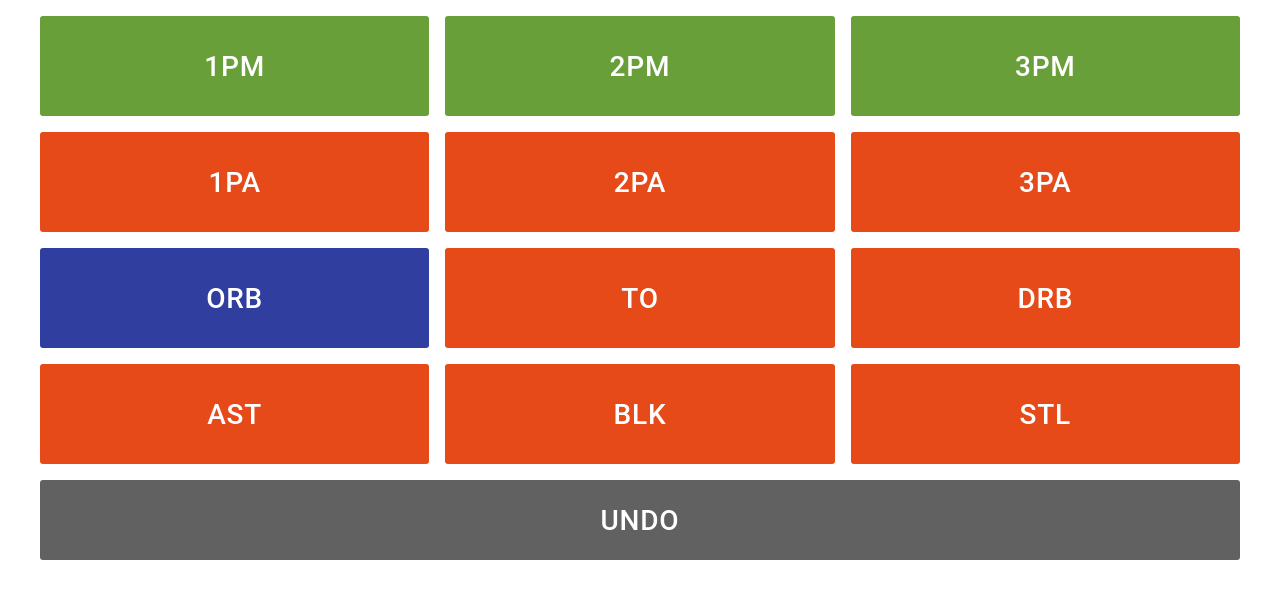
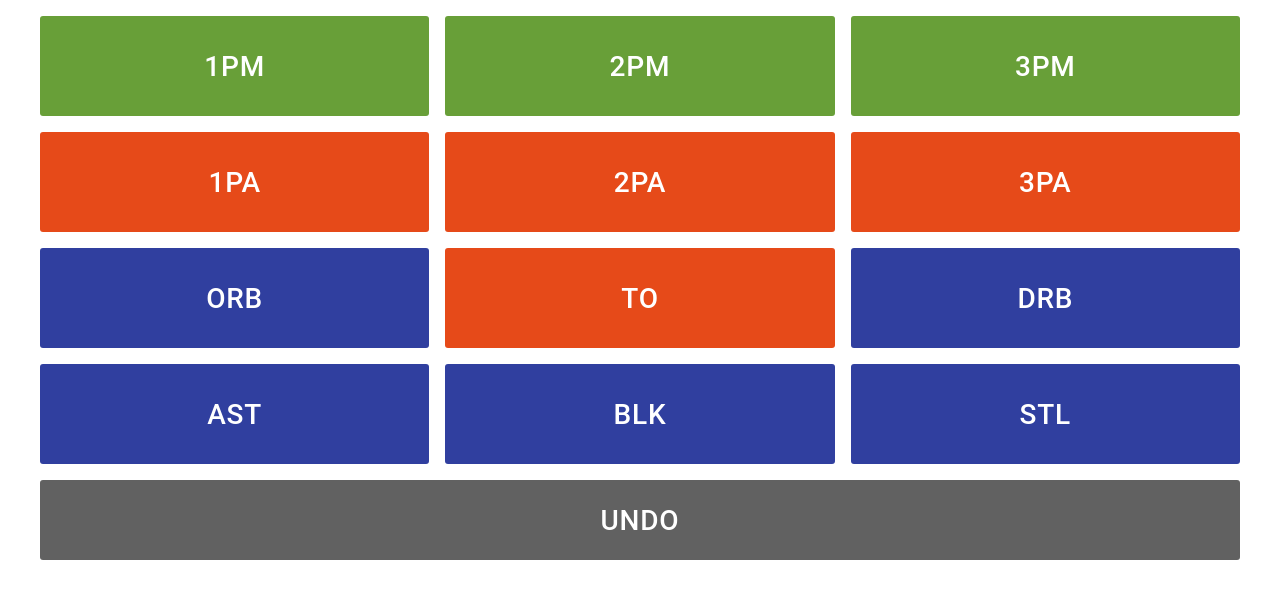
Before and after one commit to timvar/oneteam-basketball-stats, a React (Create React App) app in the folder front-oneteam-basketball-stats/: page / in a window 1280 px wide. Both pictures are taken after a click on the button "11". Shown: the top 598 px of the page. Built offline with nearby package versions, Linux system fonts and the light colour scheme.

Commit message:
playerbuttons, eventbuttons, eventreducer (playerNumber, gameEvent)

```diff
--- a/front-oneteam-basketball-stats/src/App.tsx
+++ b/front-oneteam-basketball-stats/src/App.tsx
@@ -1,11 +1,9 @@
 import React, { useState } from 'react';
-import { useDispatch } from 'react-redux';
 import { Container } from '@material-ui/core';
 import EventButtons from './EventButtons';
 import PlayerButtons from './PlayerButtons';
 
 const App: React.FC = () => {
-  const dispatch = useDispatch();
   const [showPlayerButtons, SetShowPlayerButtons] = useState(true);
   return (
     <Container>
--- a/front-oneteam-basketball-stats/src/EventButtons/index.tsx
+++ b/front-oneteam-basketball-stats/src/EventButtons/index.tsx
@@ -19,9 +19,9 @@ const EventButtons: React.FC<Props> = ({ showPlayerButtons }) => {
         height="100%"
         marginTop={0}
       >
-        <GreenButton item="1PM" />
-        <GreenButton item="2PM" />
-        <GreenButton item="3PM" />
+        <GreenButton gameEvent="1PM" showPlayerButtons={showPlayerButtons} />
+        <GreenButton gameEvent="2PM" showPlayerButtons={showPlayerButtons} />
+        <GreenButton gameEvent="3PM" showPlayerButtons={showPlayerButtons} />
       </Box>
       <Box
         display="flex"
@@ -30,9 +30,9 @@ const EventButtons: React.FC<Props> = ({ showPlayerButtons }) => {
         height="100%"
         marginTop={0}
       >
-        <OrangeButton item="1PA" />
-        <OrangeButton item="2PA" />
-        <OrangeButton item="3PA" />
+        <OrangeButton gameEvent="1PA" showPlayerButtons={showPlayerButtons} />
+        <OrangeButton gameEvent="2PA" showPlayerButtons={showPlayerButtons} />
+        <OrangeButton gameEvent="3PA" showPlayerButtons={showPlayerButtons} />
       </Box>
       <Box
         display="flex"
@@ -41,9 +41,9 @@ const EventButtons: React.FC<Props> = ({ showPlayerButtons }) => {
         height="100%"
         marginTop={0}
       >
-        <BlueButton item="ORB" showPlayerButtons={showPlayerButtons} />
-        <OrangeButton item="TO" />
-        <OrangeButton item="DRB" />
+        <BlueButton gameEvent="ORB" showPlayerButtons={showPlayerButtons} />
+        <OrangeButton gameEvent="TO" showPlayerButtons={showPlayerButtons} />
+        <BlueButton gameEvent="DRB" showPlayerButtons={showPlayerButtons} />
       </Box>
       <Box
         display="flex"
@@ -52,12 +52,12 @@ const EventButtons: React.FC<Props> = ({ showPlayerButtons }) => {
         height="100%"
         marginTop={0}
       >
-        <OrangeButton item="AST" />
-        <OrangeButton item="BLK" />
-        <OrangeButton item="STL" />
+        <BlueButton gameEvent="AST" showPlayerButtons={showPlayerButtons} />
+        <BlueButton gameEvent="BLK" showPlayerButtons={showPlayerButtons} />
+        <BlueButton gameEvent="STL" showPlayerButtons={showPlayerButtons} />
       </Box>
       <Box display="flex" bgcolor="white" width="100%" marginTop={0}>
-        <GreyButton item="UNDO" />
+        <GreyButton gameEvent="UNDO" showPlayerButtons={showPlayerButtons} />
       </Box>
     </Grid>
   );
--- a/front-oneteam-basketball-stats/src/components/buttons/BlueButton.tsx
+++ b/front-oneteam-basketball-stats/src/components/buttons/BlueButton.tsx
@@ -1,7 +1,9 @@
 import React from 'react';
+import { useDispatch } from 'react-redux';
 import { makeStyles } from '@material-ui/core/styles';
 import Button from '@material-ui/core/Button';
 import { otherColor } from '../../styles/colors';
+import { setEvent } from '../../reducers/eventReducer';
 
 const useStyles = makeStyles({
   root: {
@@ -18,19 +20,21 @@ const useStyles = makeStyles({
 });
 
 interface Props {
-  item: string;
+  gameEvent: string;
   showPlayerButtons: (value: boolean) => void;
 }
 
-const BlueButton: React.FC<Props> = ({ item, showPlayerButtons }) => {
+const BlueButton: React.FC<Props> = ({ gameEvent, showPlayerButtons }) => {
   const classes = useStyles();
+  const dispatch = useDispatch();
   const handleClick = () => {
     showPlayerButtons(true);
-    console.log('click');
+    dispatch(setEvent(gameEvent));
+    console.log('gameEvent: ', gameEvent);
   };
   return (
     <Button onClick={handleClick} className={classes.root}>
-      {item}
+      {gameEvent}
     </Button>
   );
 };
--- a/front-oneteam-basketball-stats/src/components/buttons/GreenButton.tsx
+++ b/front-oneteam-basketball-stats/src/components/buttons/GreenButton.tsx
@@ -1,7 +1,9 @@
 import React from 'react';
+import { useDispatch } from 'react-redux';
 import { makeStyles } from '@material-ui/core/styles';
 import Button from '@material-ui/core/Button';
 import { successColor } from '../../styles/colors';
+import { setEvent } from '../../reducers/eventReducer';
 
 const useStyles = makeStyles({
   root: {
@@ -18,17 +20,21 @@ const useStyles = makeStyles({
 });
 
 interface Props {
-  item: string;
+  gameEvent: string;
+  showPlayerButtons: (value: boolean) => void;
 }
 
-const GreenButton: React.FC<Props> = ({ item }) => {
+const GreenButton: React.FC<Props> = ({ gameEvent, showPlayerButtons }) => {
   const classes = useStyles();
+  const dispatch = useDispatch();
   const handleClick = () => {
-    console.log('click');
+    showPlayerButtons(true);
+    dispatch(setEvent(gameEvent));
+    console.log('gameEvent: ', gameEvent);
   };
   return (
     <Button onClick={handleClick} className={classes.root}>
-      {item}
+      {gameEvent}
     </Button>
   );
 };
--- a/front-oneteam-basketball-stats/src/components/buttons/GreyButton.tsx
+++ b/front-oneteam-basketball-stats/src/components/buttons/GreyButton.tsx
@@ -18,17 +18,19 @@ const useStyles = makeStyles({
 });
 
 interface Props {
-  item: string;
+  gameEvent: string;
+  showPlayerButtons: (value: boolean) => void;
 }
 
-const GreyButton: React.FC<Props> = ({ item }) => {
+const GreyButton: React.FC<Props> = ({ gameEvent, showPlayerButtons }) => {
   const classes = useStyles();
   const handleClick = () => {
-    console.log('click');
+    showPlayerButtons(true);
+    console.log('gameEvent: ', gameEvent);
   };
   return (
     <Button onClick={handleClick} className={classes.root}>
-      {item}
+      {gameEvent}
     </Button>
   );
 };
--- a/front-oneteam-basketball-stats/src/components/buttons/OrangeButton.tsx
+++ b/front-oneteam-basketball-stats/src/components/buttons/OrangeButton.tsx
@@ -1,7 +1,9 @@
 import React from 'react';
+import { useDispatch } from 'react-redux';
 import { makeStyles } from '@material-ui/core/styles';
 import Button from '@material-ui/core/Button';
 import { failColor } from '../../styles/colors';
+import { setEvent } from '../../reducers/eventReducer';
 
 const useStyles = makeStyles({
   root: {
@@ -18,17 +20,21 @@ const useStyles = makeStyles({
 });
 
 interface Props {
-  item: string;
+  gameEvent: string;
+  showPlayerButtons: (value: boolean) => void;
 }
 
-const OrangeButton: React.FC<Props> = ({ item }) => {
+const OrangeButton: React.FC<Props> = ({ gameEvent, showPlayerButtons }) => {
   const classes = useStyles();
+  const dispatch = useDispatch();
   const handleClick = () => {
-    console.log('click');
+    showPlayerButtons(true);
+    dispatch(setEvent(gameEvent));
+    console.log('gameEvent: ', gameEvent);
   };
   return (
     <Button onClick={handleClick} className={classes.root}>
-      {item}
+      {gameEvent}
     </Button>
   );
 };
--- a/front-oneteam-basketball-stats/src/reducers/eventReducer.ts
+++ b/front-oneteam-basketball-stats/src/reducers/eventReducer.ts
@@ -6,7 +6,7 @@ const RESET_EVENT = 'RESET_EVENT';
 
 const initialState = {
   playerNumber: '',
-  event: '',
+  gameEvent: '',
 };
 
 export const setPlayer = (data: string) => {
@@ -33,7 +33,7 @@ export const resetEvent = () => {
 const eventReducer = (state = initialState, action: Event) => {
   switch (action.type) {
     case SET_EVENT:
-      return { ...state, event: action.data };
+      return { ...state, gameEvent: action.data };
     case SET_PLAYER:
       return { ...state, playerNumber: action.data };
     case RESET_EVENT:
--- a/front-oneteam-basketball-stats/src/types.ts
+++ b/front-oneteam-basketball-stats/src/types.ts
@@ -7,8 +7,3 @@ export interface Event {
   type: string;
   data: string;
 }
-
-export interface PlayerEvent {
-  playerNumber: string;
-  event: string;
-}
```
Also changed, not shown: front-oneteam-basketball-stats/src/index.css (deleted, +0 -13 lines).
